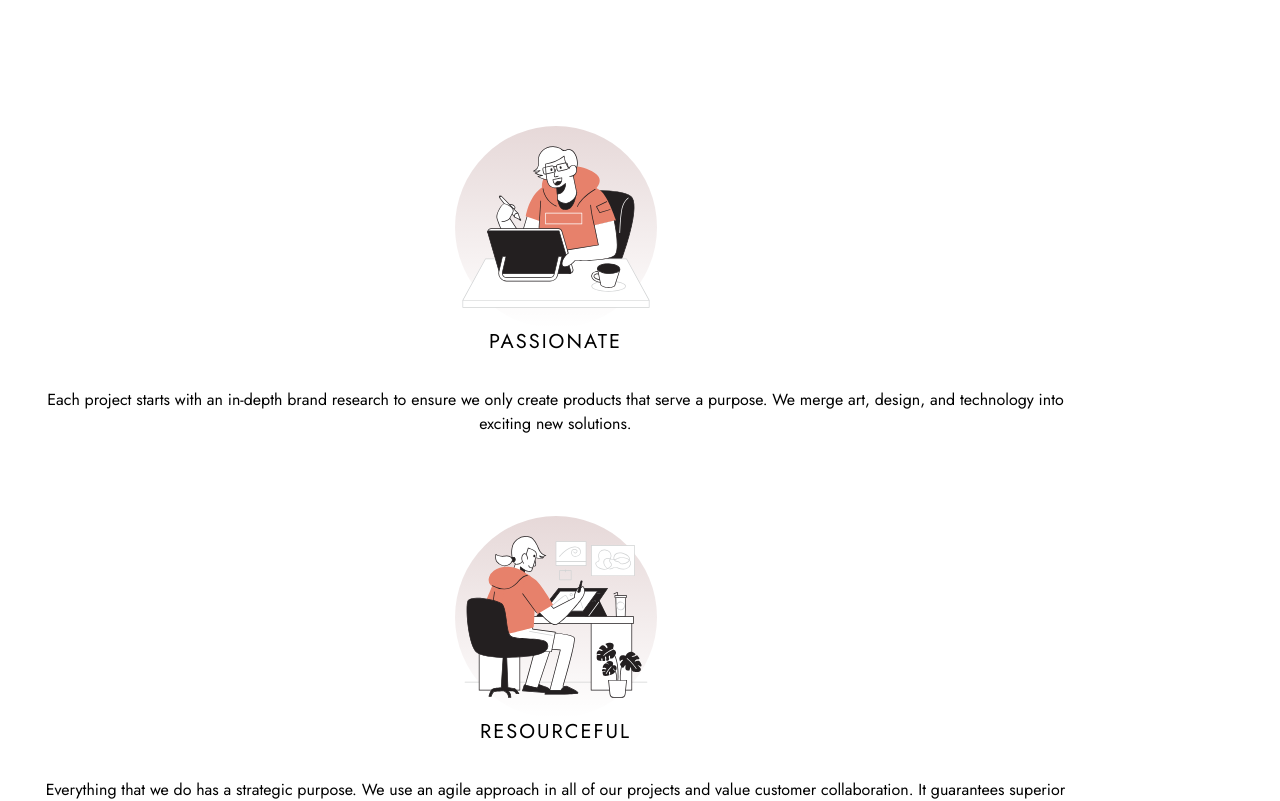
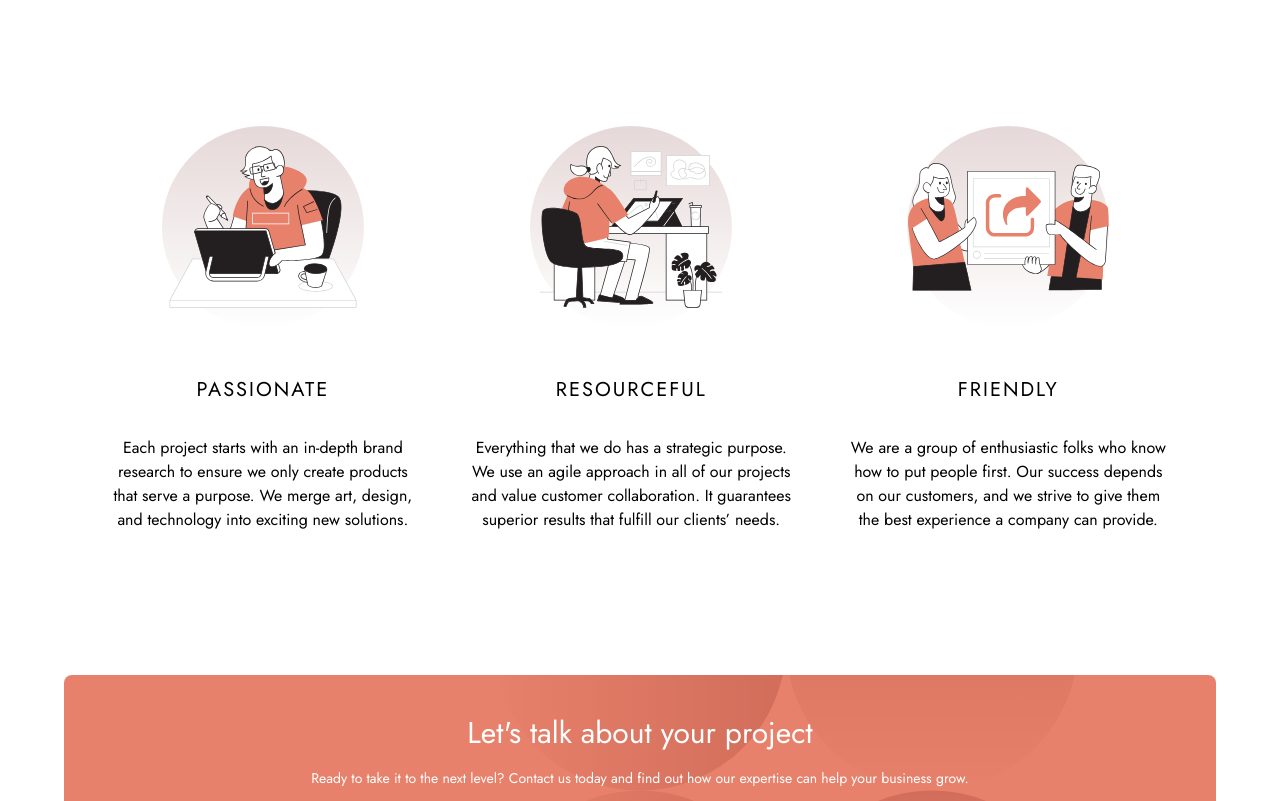
Before and after one commit to waldekglaz/designo, a Next.js app: page / in a window 1280 px wide. Shown: the part 1509-2310 px from the top of the page. Built offline with nearby package versions, Linux system fonts and the light colour scheme.

Commit message:
IllustratedCard on Home page

```diff
--- a/src/app/page.tsx
+++ b/src/app/page.tsx
@@ -32,7 +32,7 @@ export default function Home() {
           );
         })}
       </section>
-      <section className="xl:w-[1111px]">
+      <section className="xl:w-[1111px] mx-auto xl:flex">
         <IllustratedCard
           src="/assets/home/desktop/illustration-passionate.svg"
           title="passionate"
--- a/src/components/IllustratedCard/IllustratedCard.tsx
+++ b/src/components/IllustratedCard/IllustratedCard.tsx
@@ -22,7 +22,7 @@ const IllustratedCard = ({
   btnText,
 }: IllustratedCardProps) => {
   return (
-    <div className="flex flex-col items-center text-center px-6 mb-20 ">
+    <div className="flex flex-col items-center text-center px-6 mb-20 md:flex-row md:text-left md:gap-12 xl:flex-col xl:text-center">
       <Image
         className="bg-hero-pattern bg-no-repeat bg-contain bg-center"
         src={src}
@@ -30,6 +30,7 @@ const IllustratedCard = ({
         height={202}
         alt={alt}
       />
+      <div>
         <h2 className="text-xl uppercase tracking-widest mb-8">{title}</h2>
         {text && <p>{text}</p>}
         {btn && (
@@ -41,6 +42,7 @@ const IllustratedCard = ({
           </Link>
         )}
       </div>
+    </div>
   );
 };
 
```
Lines whose indentation alone changed are shown as unchanged.
